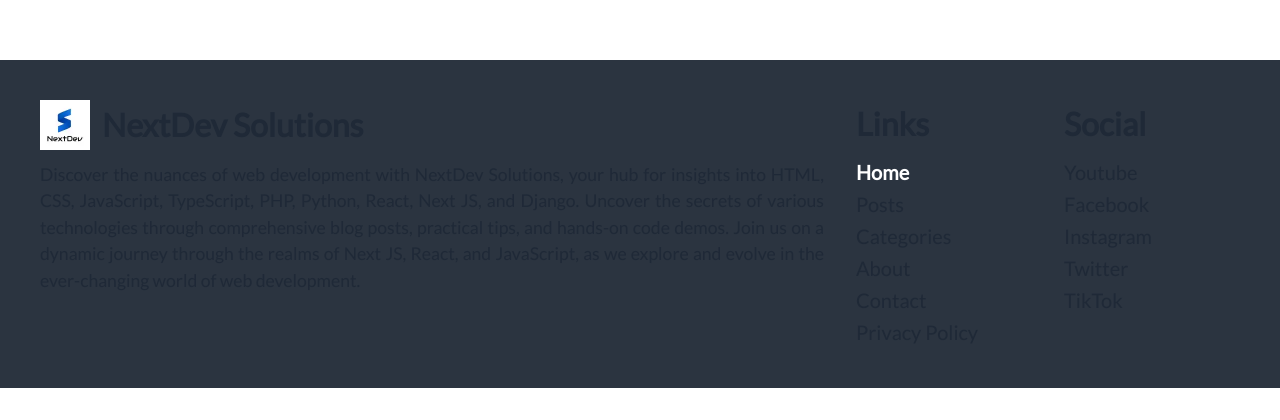
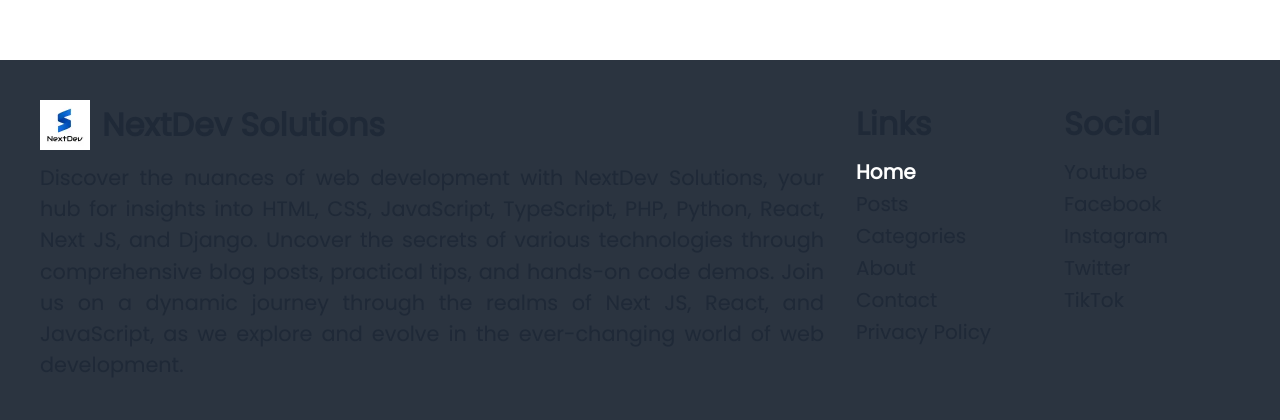
Before and after one commit to Sanzi87/nextdev-blog, a Next.js app: page / in a window 1280 px wide. Shown: the part 826-1246 px from the top of the page. Before the commit the page ends 1214 px from the top, so only its background shows below. Built offline with nearby package versions, Linux system fonts and the light colour scheme; no server answers; the database is empty.

Commit message:
Modifying the appearance of the article's elements

```diff
--- a/app/globals.css
+++ b/app/globals.css
@@ -35,15 +35,17 @@
   font-size: 2.5rem;
   font-weight: bold;
   margin-bottom: 1rem;
-
 }
-h2, h3 {
+h2,
+h3 {
   font-weight: bold;
   margin-bottom: 0.4rem;
   margin-top: 2rem;
 }
 
-article-page > h1, h2, h3 {
+article-page > h1,
+h2,
+h3 {
   font-weight: bold;
   margin-bottom: 0.6rem;
   margin-top: 1.8rem;
@@ -58,7 +60,7 @@
 }
 
 p {
-  font-size: 1.1rem;
+  font-size: 1.3rem;
 }
 
 .nextpost img {
@@ -66,13 +68,12 @@
 }
 
 .CodeMirror {
-  background: #10172A !important;
-  color: #C9C8CA !important;
+  background: #10172a !important;
+  color: #c9c8ca !important;
   font-size: 1.125rem !important;
-
 }
-.editor-toolbar{
-  background: #10172A !important;
+.editor-toolbar {
+  background: #10172a !important;
 }
 .active-link {
   color: white;
@@ -81,9 +82,7 @@
 
 /*Card styles*/
 
-
 .card-glass {
-
   background-image: linear-gradient(
       135deg,
       rgb(255 255 255 / var(--glass-opacity, 30%)) 0%,
@@ -94,7 +93,8 @@
       rgb(255 255 255 / var(--glass-reflex-opacity, 10%)) 25%,
       rgb(0 0 0 / 0%) 25%
     );
-    box-shadow: 0 0 0 1px rgb(255 255 255 / var(--glass-border-opacity, 10%)) inset,
+  box-shadow: 0 0 0 1px rgb(255 255 255 / var(--glass-border-opacity, 10%))
+      inset,
     0 0 0 2px rgb(0 0 0 / 5%);
   text-shadow: 0 1px rgb(0 0 0 / var(--glass-text-shadow-opacity, 5%));
 }
--- a/app/layout.tsx
+++ b/app/layout.tsx
@@ -1,13 +1,13 @@
 import './globals.css';
 import type { Metadata } from 'next';
-import { Lato } from 'next/font/google';
+import { Poppins } from 'next/font/google';
 import NavBar from './NavBar';
 import AuthProvider from './auth/Provider';
 import QueryClientProvider from './QueryClientProvider';
 import Footer from './components/Footer';
 import GoogleAnalytics from './components/GoogleAnalytics';
 
-const lato = Lato({ weight: '400', subsets: ['latin'] });
+const poppins = Poppins({ weight: '400', subsets: ['latin'] });
 
 export const metadata: Metadata = {
   title: 'NextDev Solutions',
@@ -36,7 +36,7 @@
           sizes='<generated>'
         />
       </head>
-      <body className={lato.className}>
+      <body className={poppins.className}>
         {process.env.NEXT_PUBLIC_GOOGLE_ANALYTICS ? (
           <GoogleAnalytics ga_id={process.env.NEXT_PUBLIC_GOOGLE_ANALYTICS} />
         ) : null}
--- a/app/posts/SinglePost.tsx
+++ b/app/posts/SinglePost.tsx
@@ -15,13 +15,13 @@
         alt={post.title}
         width={1920}
         height={1080}
-        style={{ maxWidth: '100%', height: 'auto' }}
+        className='w-full h-auto mb-12'
         src={`/nextdev-images/${post.img}`}
       />
       <h1>{post.title}</h1>
-      <p>
+      <time className='text-sm text-gray-500'>
         <FormattedDate ufdate={post.createdAt} />
-      </p>
+      </time>
       <div className='nextpost'>
         <MarkdownBlock>{post.desc}</MarkdownBlock>
       </div>
--- a/app/posts/_components/MarkdownBlock.tsx
+++ b/app/posts/_components/MarkdownBlock.tsx
@@ -1,19 +1,19 @@
 import React from 'react';
 import Markdown from 'react-markdown';
 import { Prism as SyntaxHighlighter } from 'react-syntax-highlighter';
-import { dracula } from 'react-syntax-highlighter/dist/esm/styles/prism';
+import { lucario } from 'react-syntax-highlighter/dist/esm/styles/prism';
 import CopyButton from './CopyButton';
 
 function generateCodeBlock(
   props: React.DetailedHTMLProps<React.HTMLAttributes<HTMLElement>, HTMLElement>
 ) {
   const match = /language-(\w+)/.exec(props.className || '');
-
-  return match ? (
+  const language = match ? match[1] : 'text';
+  return (
     <div className='relative'>
       <SyntaxHighlighter
-        style={dracula}
-        language={match[1]}
+        style={lucario}
+        language={language}
         showLineNumbers
         customStyle={{
           maxWidth: 'calc(100vw - 50px)',
@@ -25,8 +25,6 @@
       </SyntaxHighlighter>
       <CopyButton code={String(props.children).replace(/\n$/, '')} />
     </div>
-  ) : (
-    <code className={props.className}>{props.children}</code>
   );
 }
 
```
Lines whose indentation alone changed are shown as unchanged.
